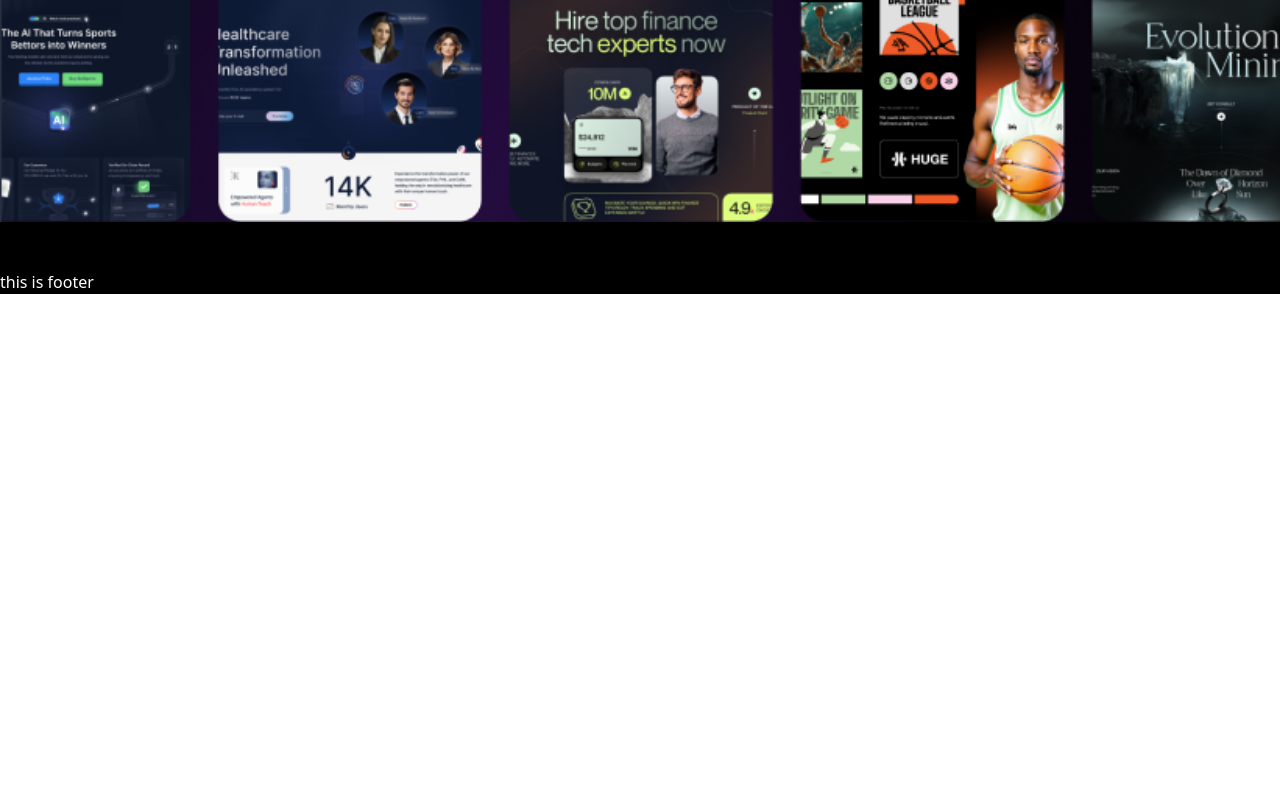
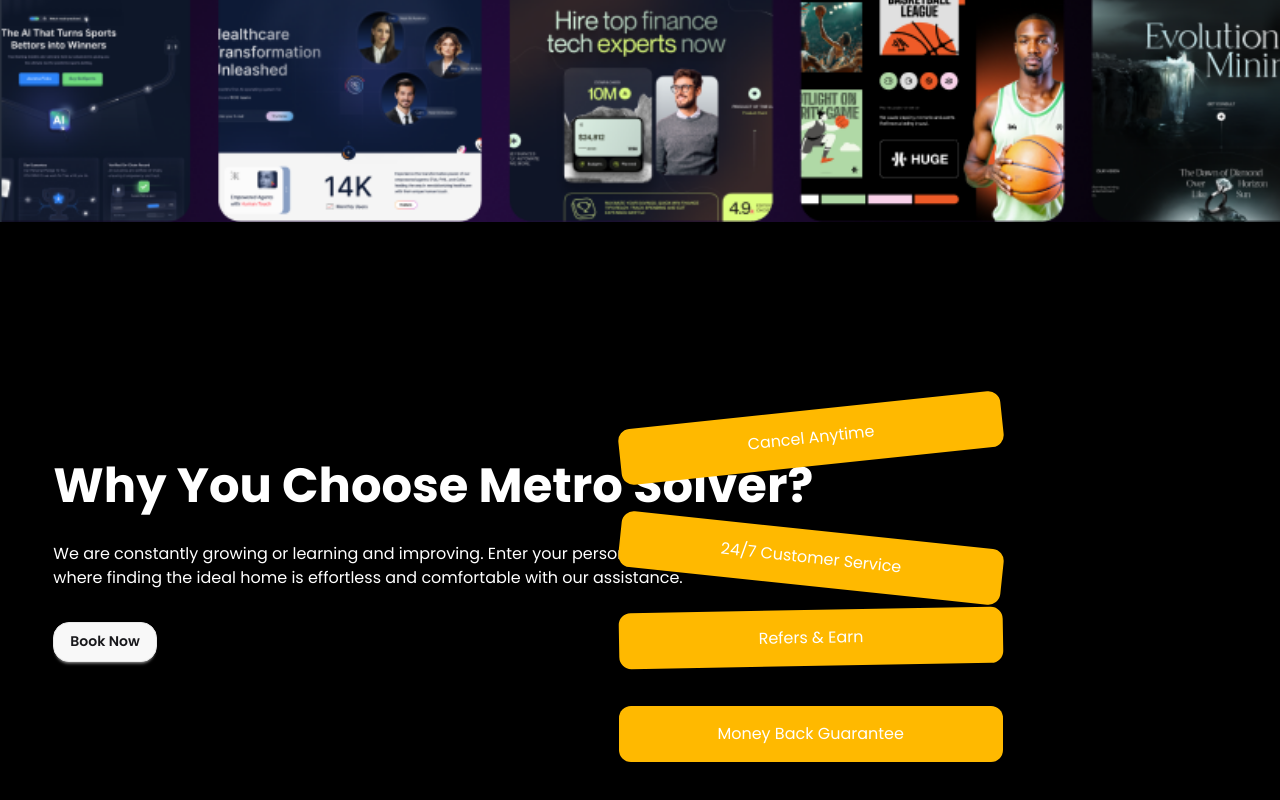
Before and after one commit to ChakmaShantunu/metro-solver-task, a Next.js app: page / in a window 1280 px wide. Shown: the part 3210-4010 px from the top of the page. Before the commit the page ends 3504 px from the top, so only its background shows below. Built offline with nearby package versions, Linux system fonts and the light colour scheme.

Commit message:
why choose metro solver section done

```diff
--- /dev/null
+++ b/src/app/components/WhyChoose.jsx
@@ -0,0 +1,30 @@
+import React from 'react'
+
+export default function WhyChoose() {
+    return (
+        <div className='max-w-11/12 mx-auto py-48'>
+            <div className='flex justify-between items-center'>
+                <div className='space-y-8'>
+                    <h1 className='font-bold text-5xl'>Why You Choose Metro Solver?</h1>
+                    <p className='w-3xl'>We are constantly growing or learning and improving. Enter your personal real estate sanctuary, where finding the ideal home is effortless and comfortable with our assistance.</p>
+                    <button className="btn rounded-2xl w-fit">Book Now</button>
+                </div>
+                <div className='relative -top-12'>
+                    <div className='absolute right-56 bottom-12 -rotate-6'>
+                        <p className='bg-amber-400 p-4 w-sm text-center rounded-xl'>Cancel Anytime</p>
+                    </div>
+                    <div className='absolute right-56 top-4 rotate-6'>
+                        <p className='bg-amber-400 p-4 w-sm text-center rounded-xl'>24/7 Customer Service</p>
+                    </div>
+                    <div className='absolute right-56 top-24 -rotate-1'>
+                        <p className='bg-amber-400 p-4 w-sm text-center rounded-xl'>Refers & Earn</p>
+                    </div>
+                    <div className='absolute right-56 top-48'>
+                        <p className='bg-amber-400 p-4 w-sm text-center rounded-xl'>Money Back Guarantee</p>
+                    </div>
+
+                </div>
+            </div>
+        </div>
+    )
+}
--- a/src/app/globals.css
+++ b/src/app/globals.css
@@ -4,10 +4,9 @@
 
 
 
-.poppins {
-  font-family: "Poppins", sans-serif;
-}
+
 
 body {
   color: white;
+  font-family: "Poppins", sans-serif;
 }
--- a/src/app/layout.js
+++ b/src/app/layout.js
@@ -30,9 +30,7 @@ export default function RootLayout({ children }) {
         <main>
           {children}
         </main>
-        <footer>
-          <Footer></Footer>
-        </footer>
+
       </body>
     </html>
   );
--- a/src/app/page.js
+++ b/src/app/page.js
@@ -2,15 +2,17 @@ import Image from "next/image";
 import Hero from "./components/Hero";
 import OurServices from "./components/OurServices";
 import LatestWork from "./components/LatestWork";
+import WhyChoose from "./components/WhyChoose";
 
 export default function Home() {
   return (
-    <div className="">
+    <div className="bg-black h-full">
       <div className="max-w-11/12 mx-auto">
         <Hero></Hero>
       </div>
       <OurServices></OurServices>
       <LatestWork></LatestWork>
+      <WhyChoose></WhyChoose>
     </div>
   );
 }
```
